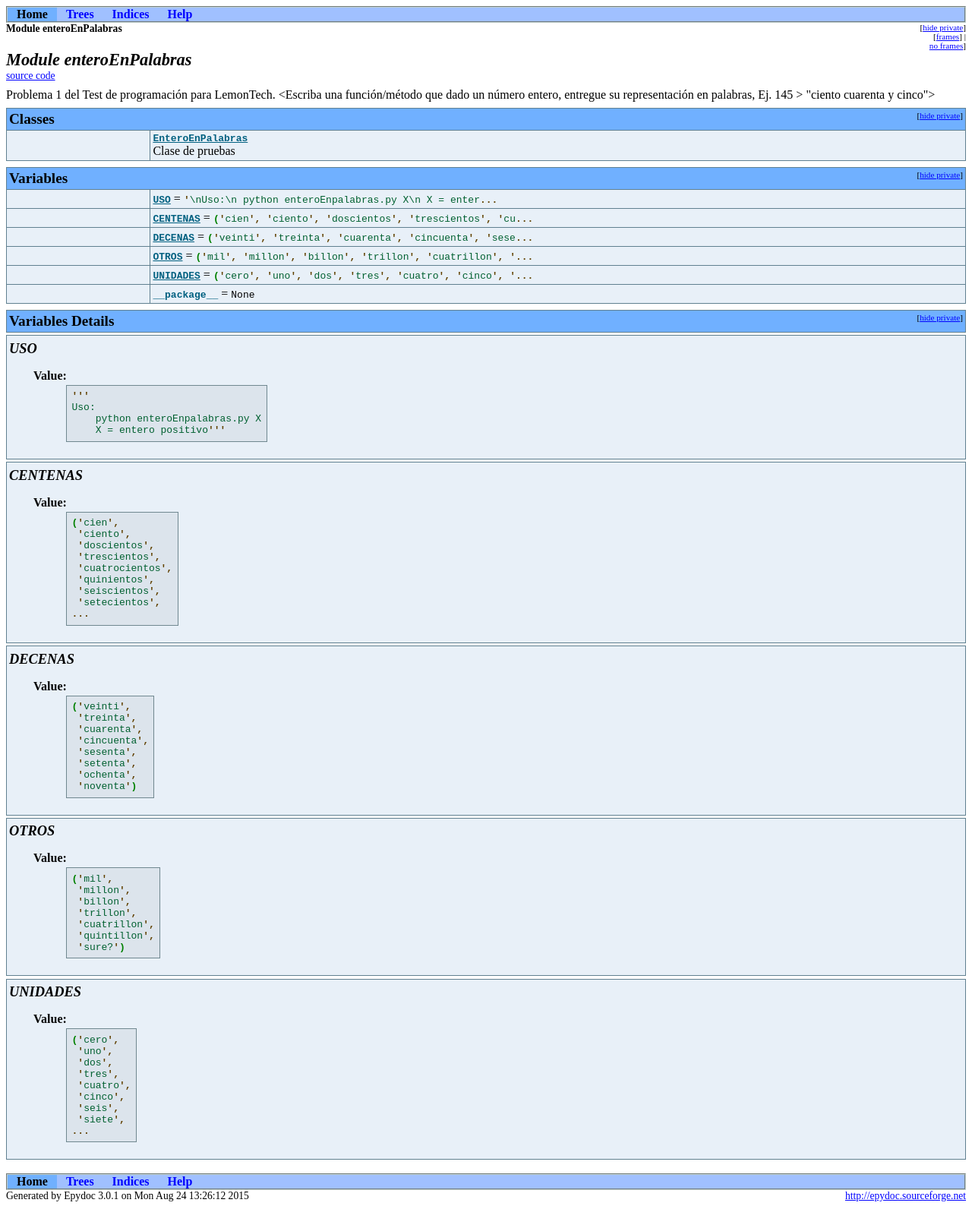
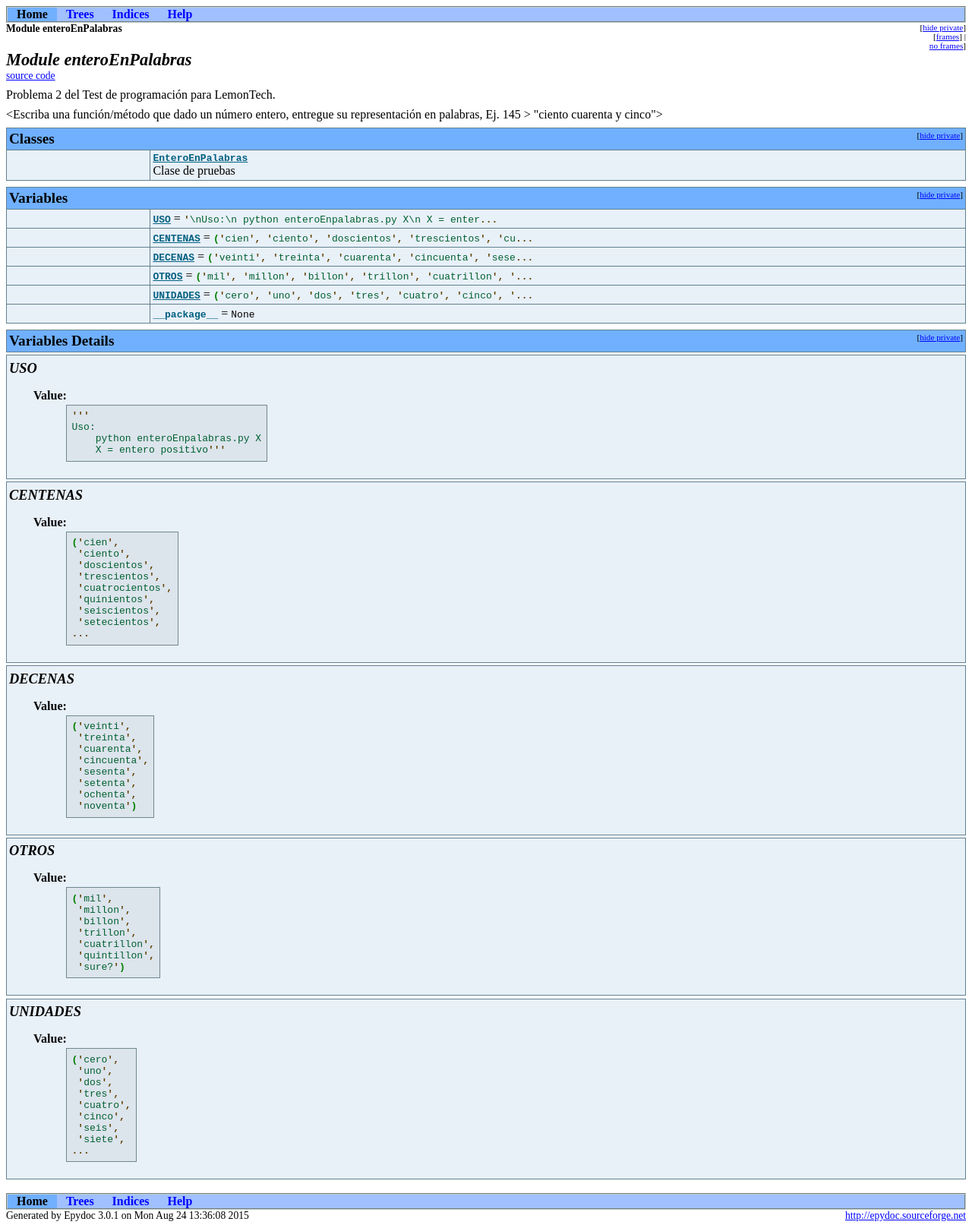
Before and after one commit to brutalchrist/test_5rabbits, a plain HTML site: page 1_programación/2/doc/enteroEnPalabras-module.html in a window 1280 px wide. Shown: the whole page at 76% size. Before the commit the page ends 1591 px from the top, so only its background shows below. Drawn offline with Linux system fonts and the light colour scheme.

Commit message:
Detalle con la documentación

```diff
--- a/1_programación/2/doc/enteroEnPalabras-module.html
+++ b/1_programación/2/doc/enteroEnPalabras-module.html
@@ -55,9 +55,10 @@
 </table>
 <!-- ==================== MODULE DESCRIPTION ==================== -->
 <h1 class="epydoc">Module enteroEnPalabras</h1><p class="nomargin-top"><span class="codelink"><a href="enteroEnPalabras-pysrc.html">source&nbsp;code</a></span></p>
-<p>Problema 1 del Test de programaci&#243;n para LemonTech. &lt;Escriba una
-  funci&#243;n/m&#233;todo que dado un n&#250;mero entero, entregue su representaci&#243;n en
-  palabras, Ej. 145 &#173;&gt; &quot;ciento cuarenta y cinco&quot;&gt;</p>
+<p>Problema 2 del Test de programaci&#243;n para LemonTech.</p>
+  <p>&lt;Escriba una funci&#243;n/m&#233;todo que dado un n&#250;mero entero, entregue su
+  representaci&#243;n en palabras, Ej. 145 &#173;&gt; &quot;ciento cuarenta y
+  cinco&quot;&gt;</p>
 
 <!-- ==================== CLASSES ==================== -->
 <a name="section-Classes"></a>
@@ -344,7 +345,7 @@ Uso:
 <table border="0" cellpadding="0" cellspacing="0" width="100%%">
   <tr>
     <td align="left" class="footer">
-    Generated by Epydoc 3.0.1 on Mon Aug 24 13:26:12 2015
+    Generated by Epydoc 3.0.1 on Mon Aug 24 13:36:08 2015
     </td>
     <td align="right" class="footer">
       <a target="mainFrame" href="http://epydoc.sourceforge.net"
```
Also changed, not shown: 1_programación/2/doc/class-tree.html (+1 -1 lines), 1_programación/2/doc/enteroEnPalabras-pysrc.html (+2 -2 lines), 1_programación/2/doc/enteroEnPalabras.EnteroEnPalabras-class.html (+1 -1 lines), 1_programación/2/doc/help.html (+1 -1 lines), 1_programación/2/doc/identifier-index.html (+1 -1 lines), 1_programación/2/doc/module-tree.html (+2 -2 lines), 1 other file.
